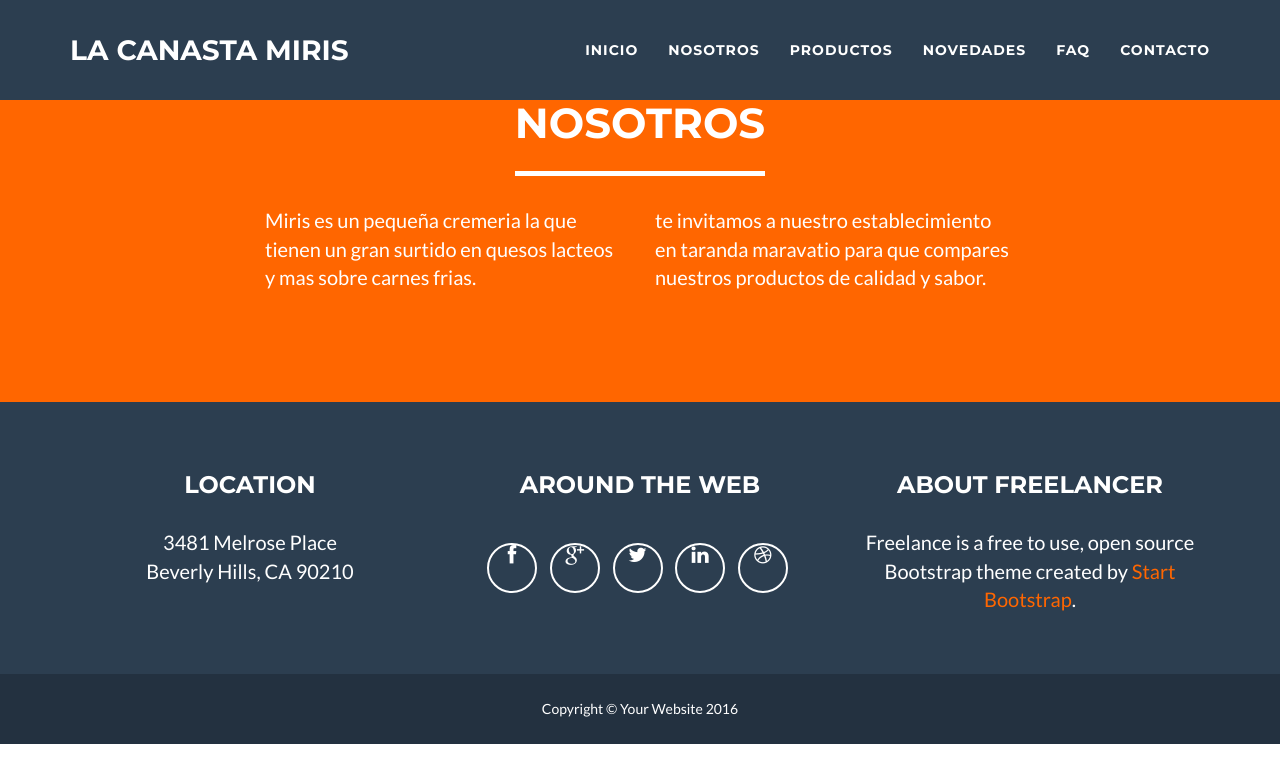
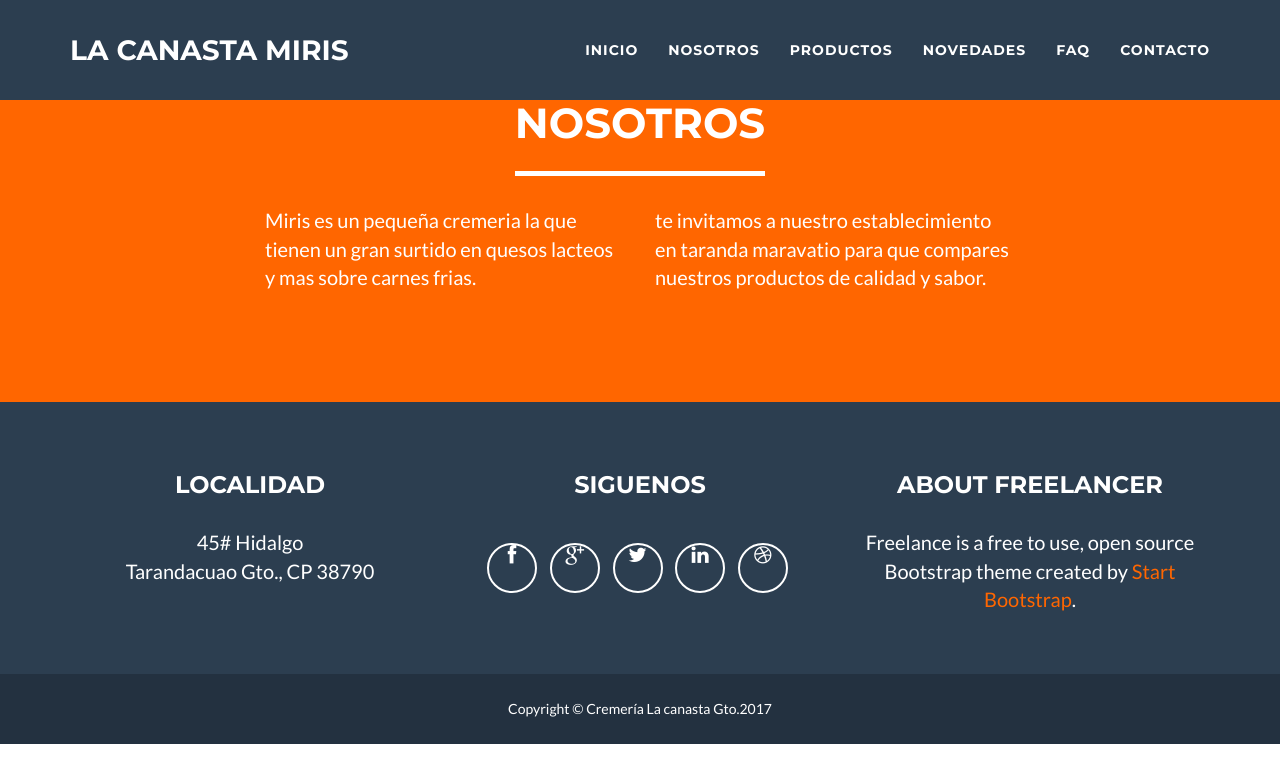
Before and after one commit to franciscoRC/CremeriaLaCanasta, a CodeIgniter app: page /CanastaMiris/index.php/welcome/Nosotros in a window 1280 px wide. Shown: the top 783 px of the page. Run offline with CodeIgniter, Linux system fonts and the light colour scheme; some libraries are stand-ins or nearby versions.

Commit message:
actualizaciones2

```diff
--- a/application/views/Nosotros.php
+++ b/application/views/Nosotros.php
@@ -88,12 +88,12 @@
             <div class="container">
                 <div class="row">
                     <div class="footer-col col-md-4">
-                        <h3>Location</h3>
-                        <p>3481 Melrose Place
-                            <br>Beverly Hills, CA 90210</p>
+                        <h3>Localidad</h3>
+                        <p>45# Hidalgo
+                            <br>Tarandacuao Gto., CP 38790</p>
                     </div>
                     <div class="footer-col col-md-4">
-                        <h3>Around the Web</h3>
+                        <h3>Siguenos</h3>
                         <ul class="list-inline">
                             <li>
                                 <a href="#" class="btn-social btn-outline"><i class="fa fa-fw fa-facebook"></i></a>
@@ -123,7 +123,7 @@
             <div class="container">
                 <div class="row">
                     <div class="col-lg-12">
-                        Copyright &copy; Your Website 2016
+                        Copyright &copy; Cremería La canasta Gto.2017
                     </div>
                 </div>
             </div>
```
Also changed, not shown: application/views/Productos.php (+16 -14 lines).
